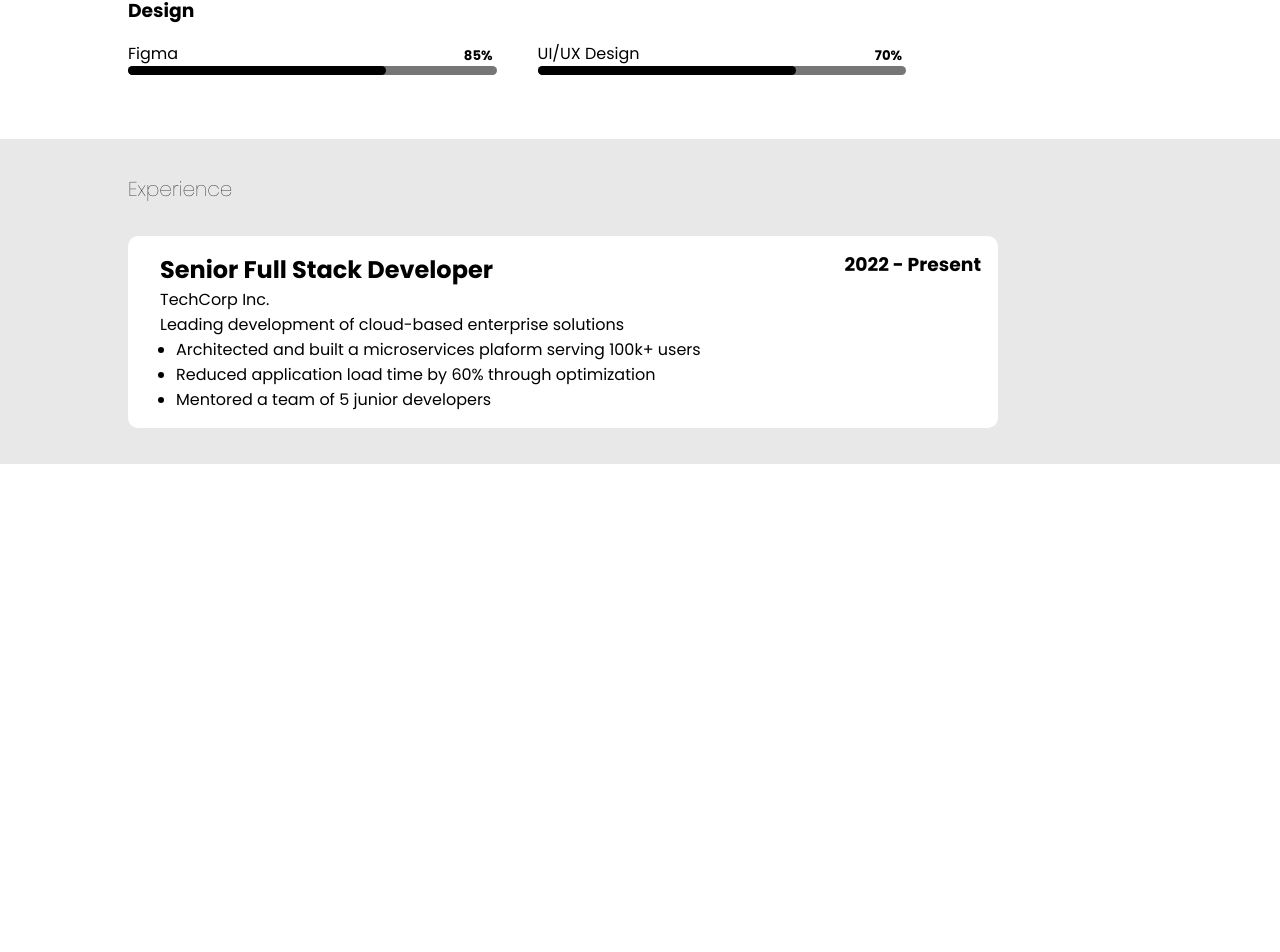
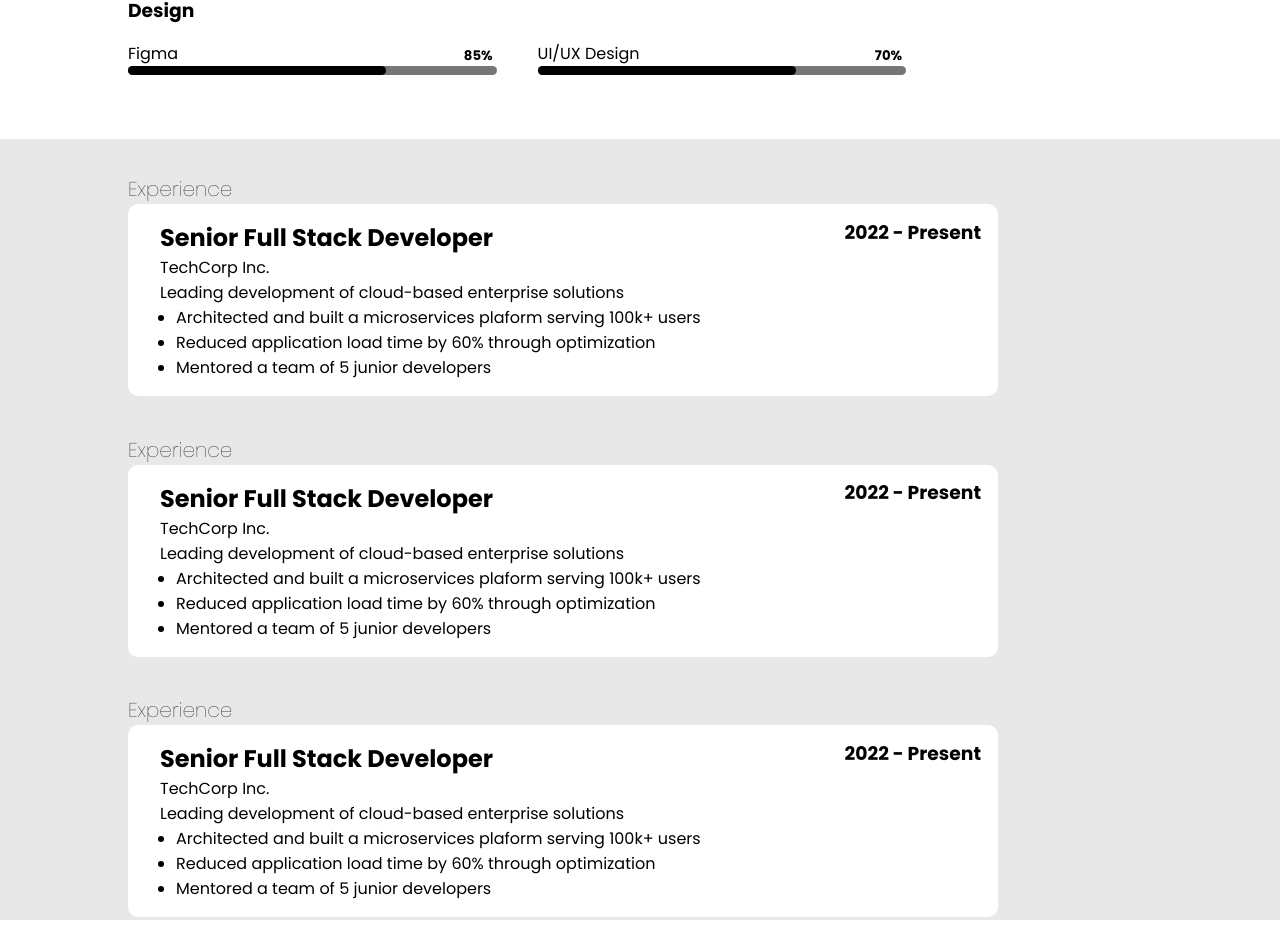
Before and after one commit to davy-odua/Resume., a React (Vite) app: page / in a window 1280 px wide. Shown: the part 768-1720 px from the top of the page. Before the commit the page ends 1296 px from the top, so only its background shows below. Built offline with nearby package versions, Linux system fonts and the light colour scheme.

Commit message:
added the experience  element

```diff
--- a/src/App.jsx
+++ b/src/App.jsx
@@ -18,7 +18,11 @@ function App() {
       <Skills skillTitle="Design" leftTech="Figma" leftPercent="85%" rightTech="UI/UX Design" rightPercent="70%"  />
     </div>
     <div className="experience-section">
-      <Experience />
+      <div className="gap">
+        <Experience />
+        <Experience />
+        <Experience />
+      </div>
     </div>
     </>
   )
--- a/src/components/Experience.jsx
+++ b/src/components/Experience.jsx
@@ -2,8 +2,8 @@
 const Experience = () => {
   return (
     <>
-    <div className="experience gap">
-        <h1>Experience</h1>
+    <div className="experience ">
+            <h1>Experience</h1>
         <div className="role">
             <h2>Senior Full Stack Developer</h2>
             <p>
--- a/src/components/components.css
+++ b/src/components/components.css
@@ -9,7 +9,7 @@
     background-color: #fff;
     position: sticky;
     top: 0;
-    z-index: 0.5;
+    z-index: 10;
     opacity: 0.977;
 }
 .nav-bar ul{
@@ -110,7 +110,6 @@
 }
 
 .experience .role{
-    margin: 2rem 0;
     border: none;
     border-radius: 10px;
     padding: 1rem 2rem;
```
Also changed, not shown: src/App.css (line endings or trailing spaces).
